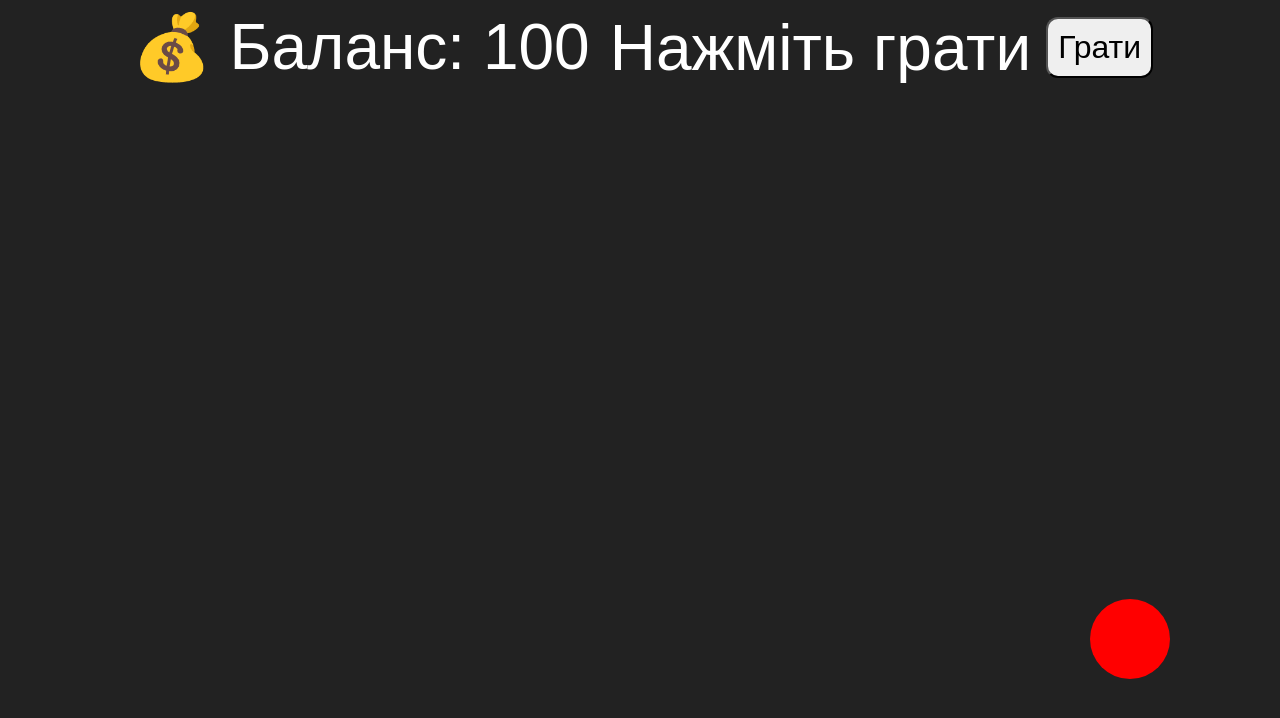
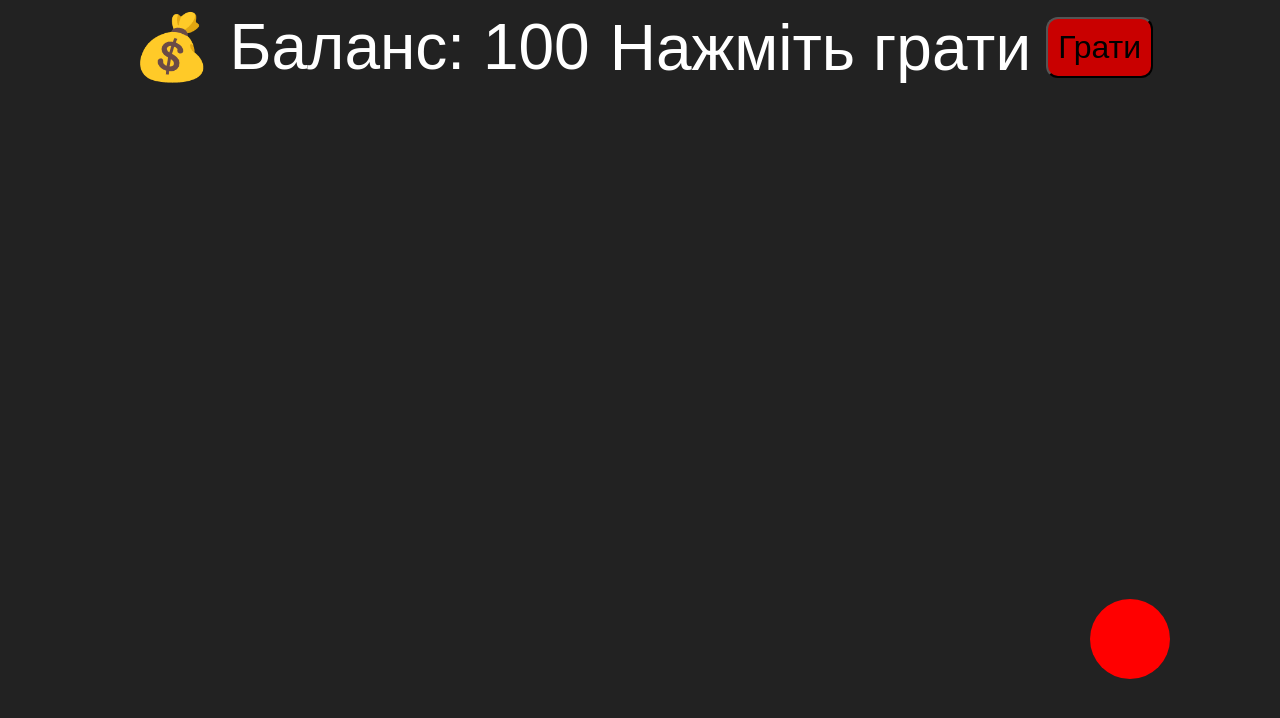
Before and after one commit to Kostanbro317/test_play, a plain HTML site: page index.html in a window 1280 px wide. In both pictures the pointer is over the button "Грати". Drawn offline with Linux system fonts and the light colour scheme.

Commit message:
Add files via upload
поліпшив кнопку грати

```diff
--- a/style.css
+++ b/style.css
@@ -38,12 +38,12 @@ body {
 		margin: 5px;
 		padding: 10px;
 		font-size: 32px;
-		cursor: pointer;
-		background-color: ff0000;
+		background-color: #ff0000;
 		border-radius: 12px;
 	}
-	button :hover{
-		background-color: c90000;
+	button:hover{
+		background-color: #c90000;
+		cursor: pointer;
 
 	}
 	.casino {
```
